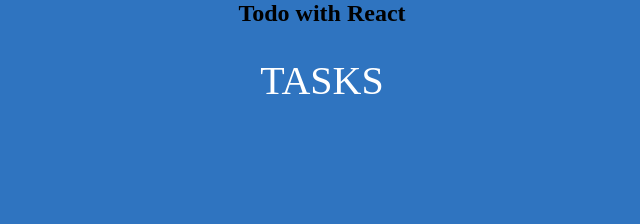
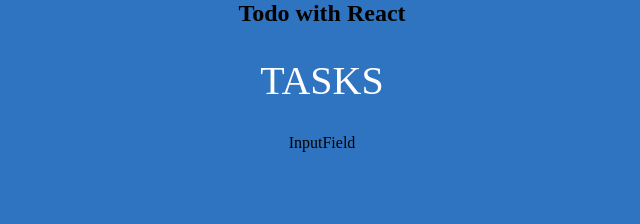
Before and after one commit to Richie1136/reactandtypescripttodapp, a React (Create React App) app in the folder todoappwtype/: page / in a window 1280 px wide. Shown: the top 224 px of the page, without its empty margins (318-958 px from the left). Built offline with nearby package versions, Linux system fonts and the light colour scheme; a web font is replaced by a local one.

Commit message:
Created a input field component and added it inside of the app.tsx file

```diff
--- a/todoappwtype/src/App.tsx
+++ b/todoappwtype/src/App.tsx
@@ -1,10 +1,12 @@
 import "./App.css";
+import InputField from "./components/inputfield/InputField";
 
 function App() {
   return (
     <div className="App">
       <h2>Todo with React</h2>
       <span className="heading">Tasks</span>
+      <InputField />
     </div>
   );
 }
--- /dev/null
+++ b/todoappwtype/src/components/inputfield/InputField.tsx
@@ -0,0 +1,5 @@
+const InputField = () => {
+  return <div>InputField</div>;
+};
+
+export default InputField;
```
